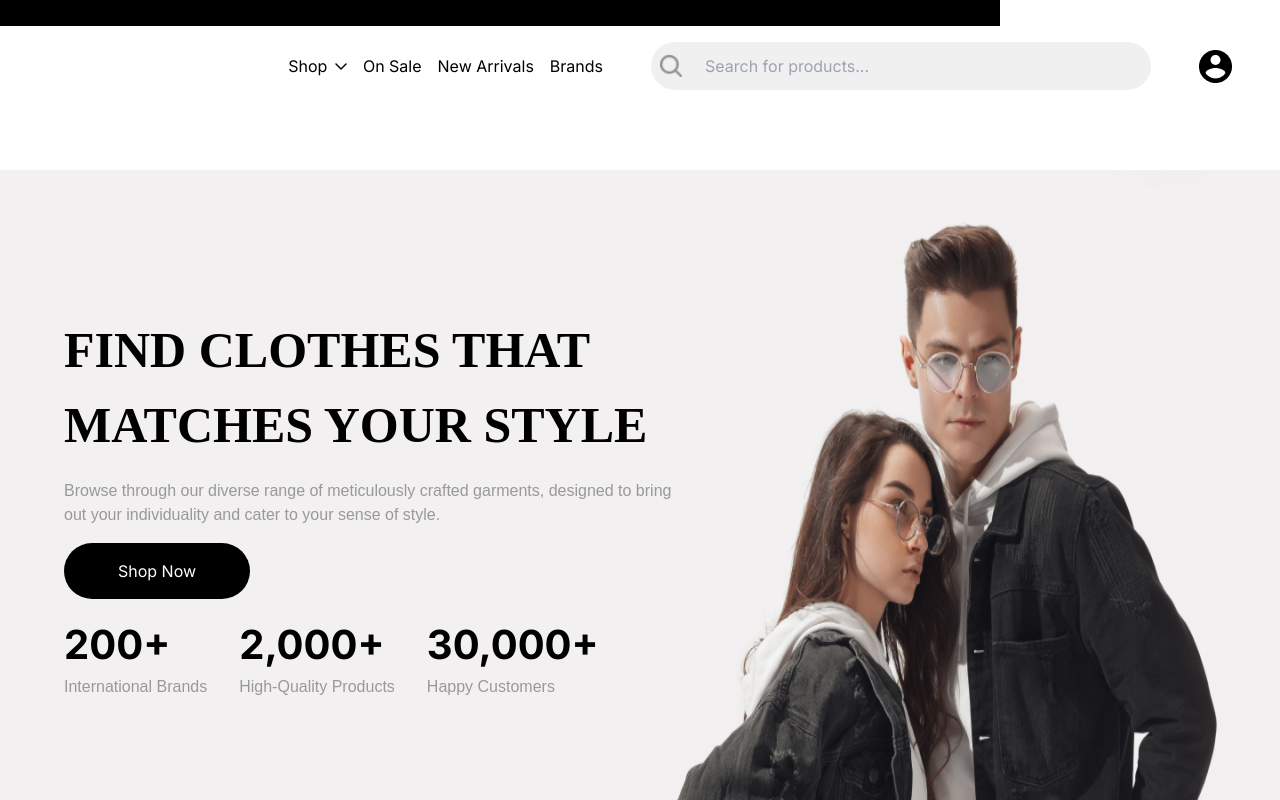
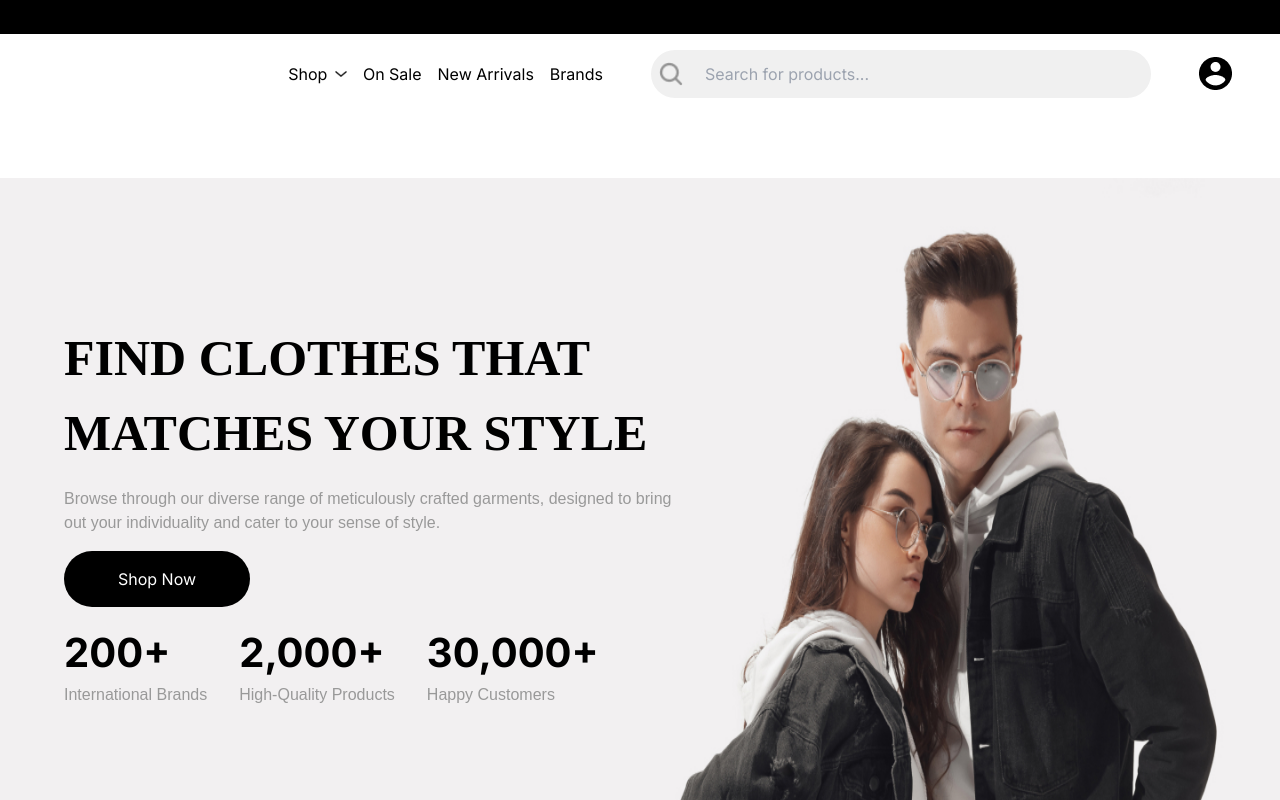
Before and after one commit to KellynCodes/OmniVerse, a Next.js app: page / in a window 1280 px wide. Shown: the top 800 px of the page. Built offline with nearby package versions, Linux system fonts and the light colour scheme.

Commit message:
checked all images format

```diff
--- a/src/app/page.jsx
+++ b/src/app/page.jsx
@@ -3,7 +3,7 @@ import Image from "next/image";
 export default function Home() {
   return (
     <main>
-      <Image src="/Images/Frame.jpg" width={1000} height={58} alt="" />
+      <Image src="/Images/Frame.jpg" width={1400} height={58} alt="" />
 
       {/* ===== NAVBAR START ====== */}
       <nav>
```
